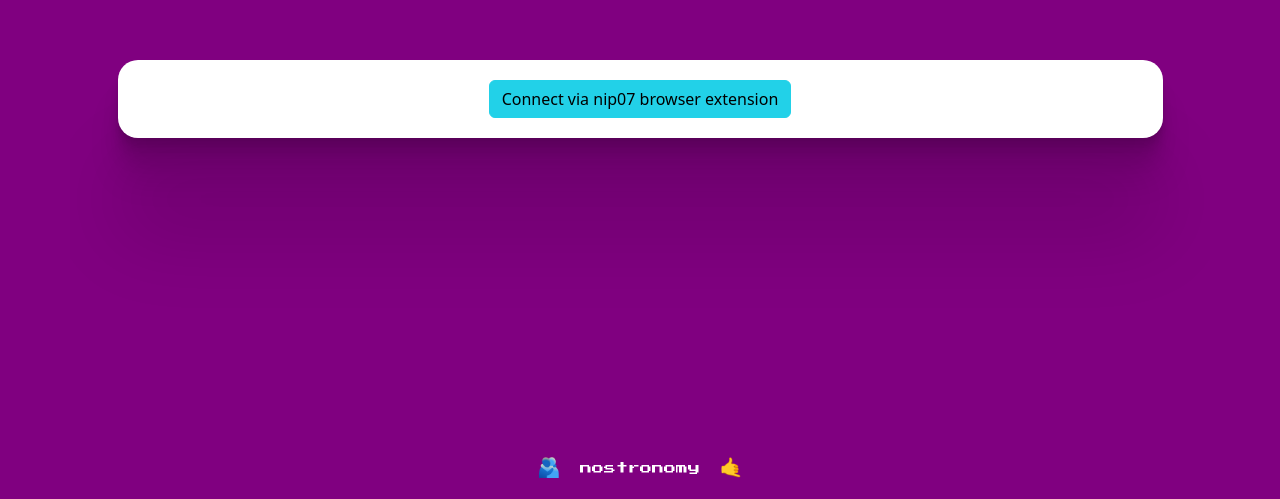
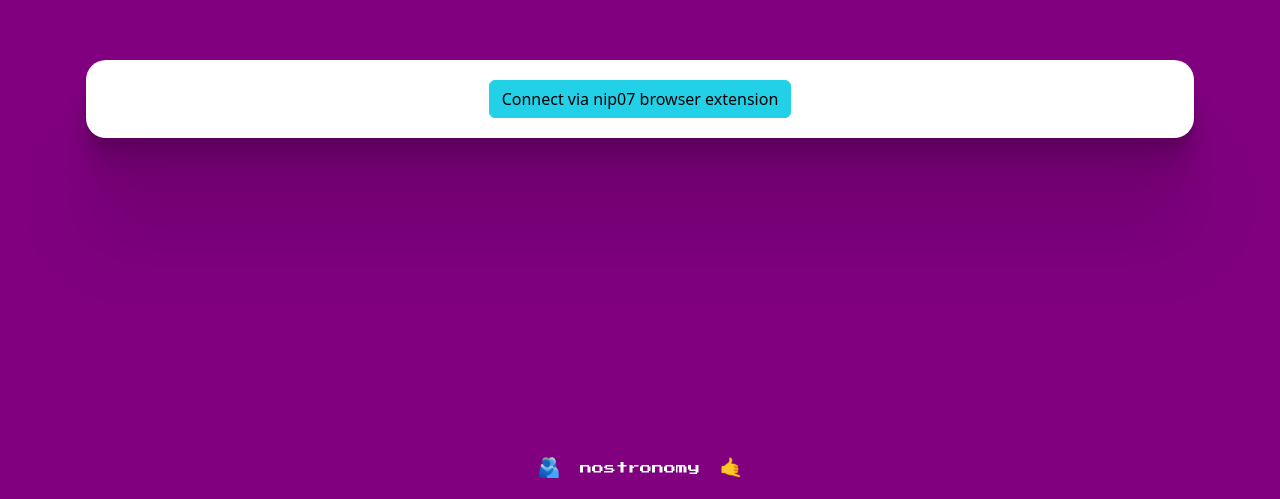
Before and after one commit to flothjl/nostronomy, a React (Create React App) app: page /manage in a window 1280 px wide. Shown: the part 301-800 px from the top of the page. Built offline with nearby package versions, Linux system fonts and the light colour scheme; what nostr-react would draw is missing.

Commit message:
adding scrolling to fix overflow issue

```diff
--- a/src/components/Nostree.js
+++ b/src/components/Nostree.js
@@ -2,10 +2,10 @@ export default ({ children }) => {
   return (
     <>
       <div className='container'>
-        <div className={'row h-100 align-items-center'}>
-          <div className={'col-12'}>
+        <div className={'row h-100 align-items-center mx-1'}>
+          <div className={'profile col-12'}>
             <div className={'row'}>
-              <div className='profile col-md-11 col-lg-11 col-11 my-auto mx-auto'>
+              <div className='col-md-11 col-lg-11 col-11 my-auto mx-auto'>
                 {children}
               </div>
             </div>
--- a/src/index.scss
+++ b/src/index.scss
@@ -17,7 +17,7 @@ div#root {
 }
 
 .container {
-    overflow: hidden;
+    // overflow: scroll;
     height: 100%;
 }
 
@@ -32,8 +32,19 @@ div#root {
     border-radius: 20px;
     padding-top: 20px;
     padding-bottom: 20px;
-    padding-left: 30px !important;
-    padding-right: 30px !important;
+    max-height: 85%;
+    overflow: scroll;
+
+
+    background:
+    linear-gradient(white 33%, rgba(244,66,229, 0)),
+    linear-gradient(rgba(244,66,229, 0), white 66%) 0 100%,
+    radial-gradient(farthest-side at 50% 0, rgba(34,34,34, 0.5), rgba(0,0,0,0)),
+    radial-gradient(farthest-side at 50% 100%, rgba(34,34,34, 0.5), rgba(0,0,0,0)) 0 100%;
+  background-color: white;
+  background-repeat: no-repeat;
+  background-attachment: local, local, scroll, scroll;
+  background-size: 100% 45px, 100% 45px, 100% 15px, 100% 15px;
 }
 
 span.emoji {
```
